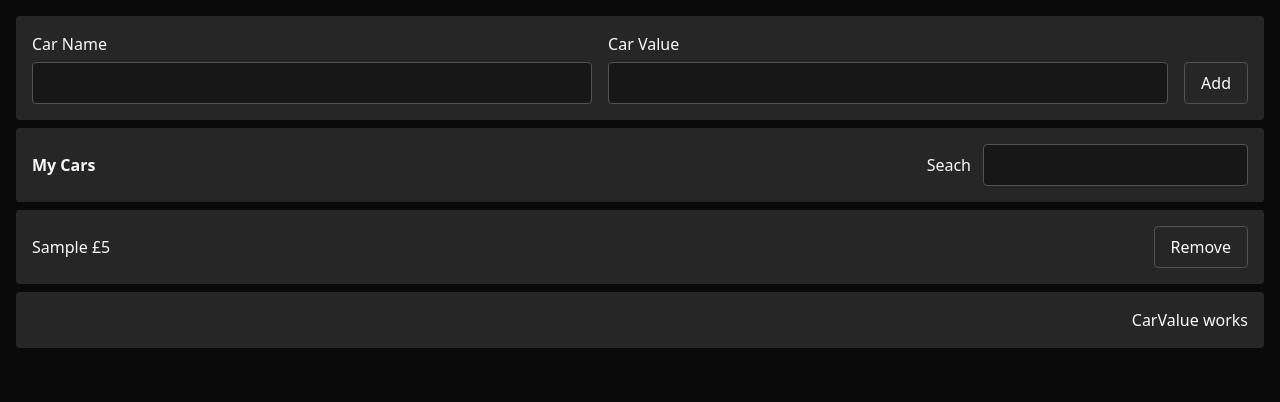
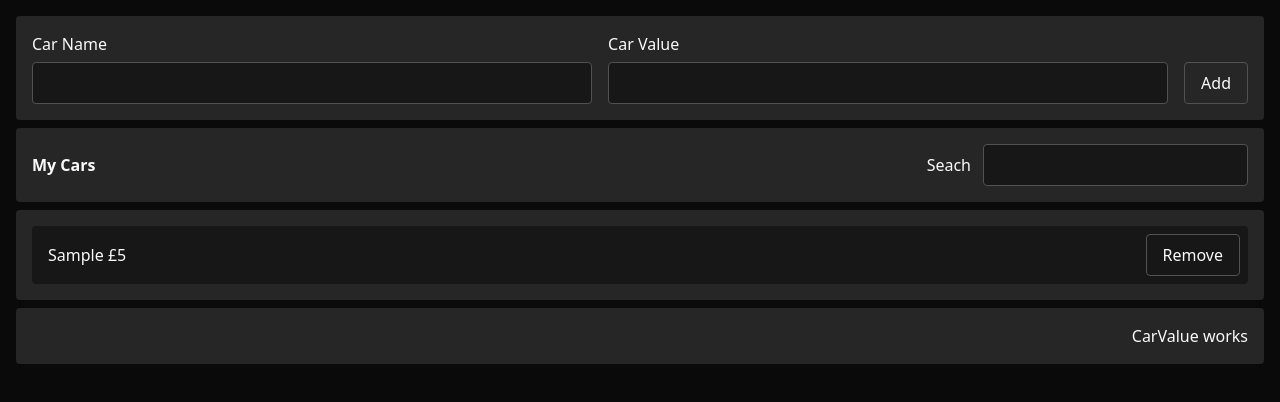
Before and after one commit to SmackSmash/cars-ts, a React (Vite) app: page / in a window 1280 px wide. Both pictures are taken after typing "Sample", "5" into the empty fields and a click on the button "Add". Shown: the top 402 px of the page. Built offline with nearby package versions, Linux system fonts and the light colour scheme.

Commit message:
A little styling

```diff
--- a/src/components/CarList.tsx
+++ b/src/components/CarList.tsx
@@ -11,10 +11,13 @@ const CarList: FC = () => {
   };
 
   return (
-    <div className='w-full rounded bg-neutral-800 p-4'>
+    <div className='flex w-full flex-col gap-2 rounded bg-neutral-800 p-4'>
       {list.length ? (
         list.map(({ name, cost, id }) => (
-          <div key={id} className='flex items-center justify-between'>
+          <div
+            key={id}
+            className='flex items-center justify-between rounded bg-neutral-900 py-2 pr-2 pl-4'
+          >
             {name} £{cost}
             <Button onClick={() => handleClick(id)}>Remove</Button>
           </div>
```
